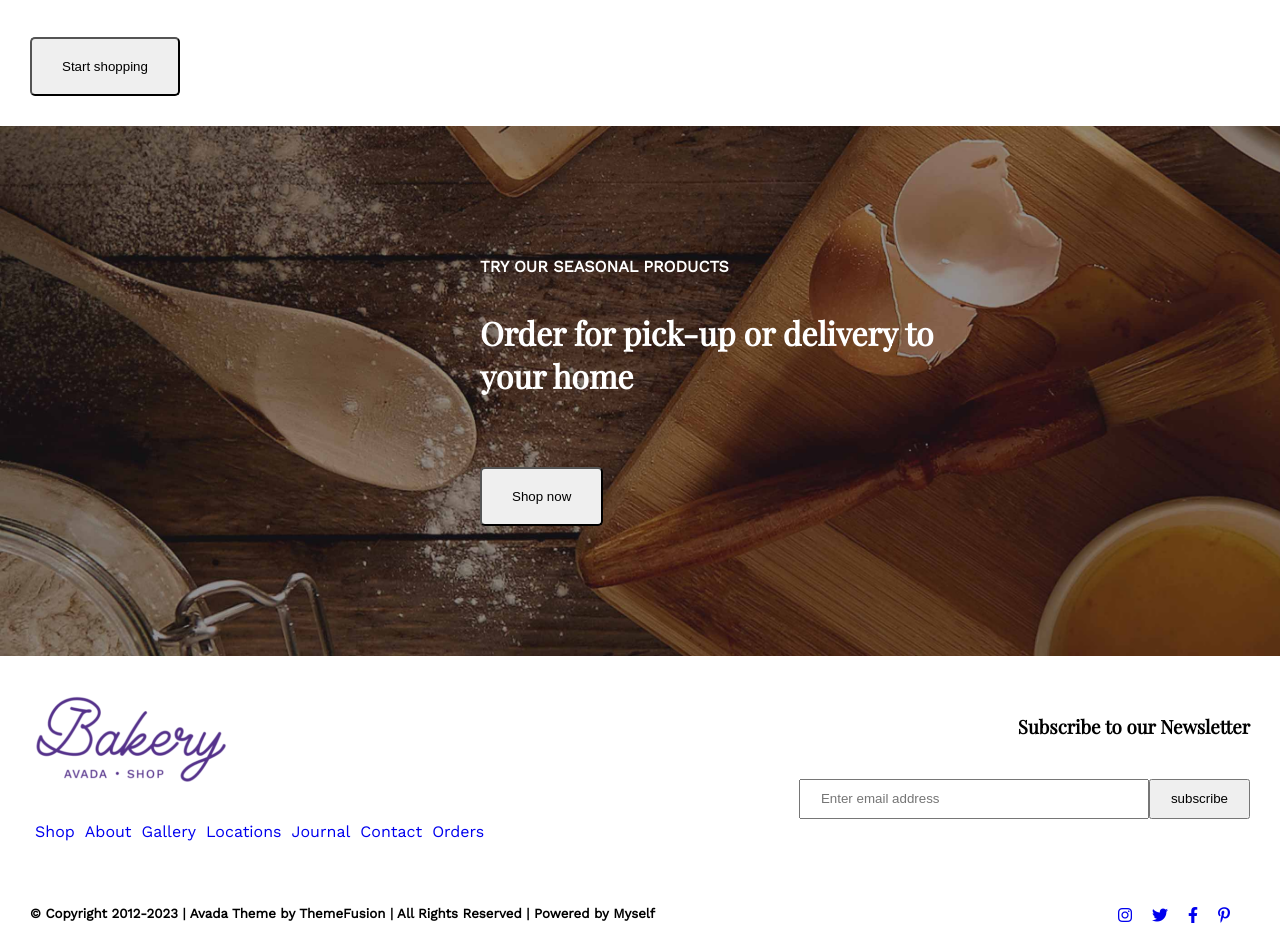
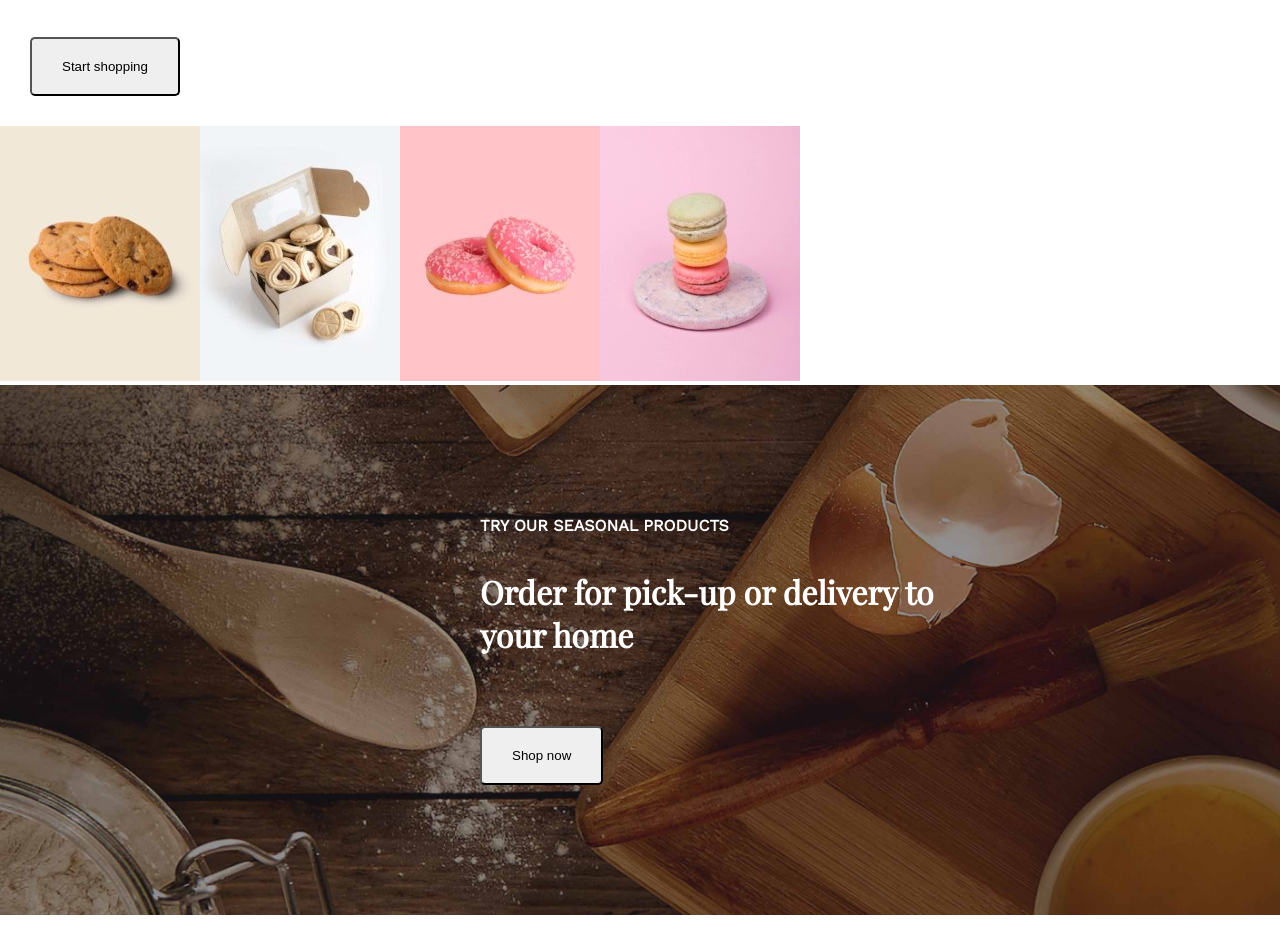
Before and after one commit to EnricoNapolitano/2023-01-31-esame_midterm, a Vue app in the folder proj-html-vuejs/: page / in a window 1280 px wide. Shown: the part 1100-2026 px from the top of the page. Built offline with nearby package versions, Linux system fonts and the light colour scheme.

Commit message:
ProductsSection: PicturesGallery added in it

```diff
--- a/proj-html-vuejs/src/components/AppMain/ProductsSection.vue
+++ b/proj-html-vuejs/src/components/AppMain/ProductsSection.vue
@@ -1,13 +1,21 @@
 <script>
 import { data } from '../../assets/data';
 import ActionCall from '../generics/ActionCall.vue';
+import PicturesGallery from '../generics/PicturesGallery.vue';
 export default {
     name: 'ProductsSection',
     data() { return { data } },
-    components: { ActionCall },
+    components: { ActionCall, PicturesGallery },
+    computed: {
+        imagesPath() {
+            const baseUrl = '/src/assets/img/';
+            return this.data.gallery.map(img => baseUrl + img);
+        }
+    }
 }
 </script>
 <template>
     <action-call :label="data.products_label" :title="data.products_title"
         :button_label="data.products_button"></action-call>
+    <pictures-gallery :gallery="imagesPath"></pictures-gallery>
 </template>
```
